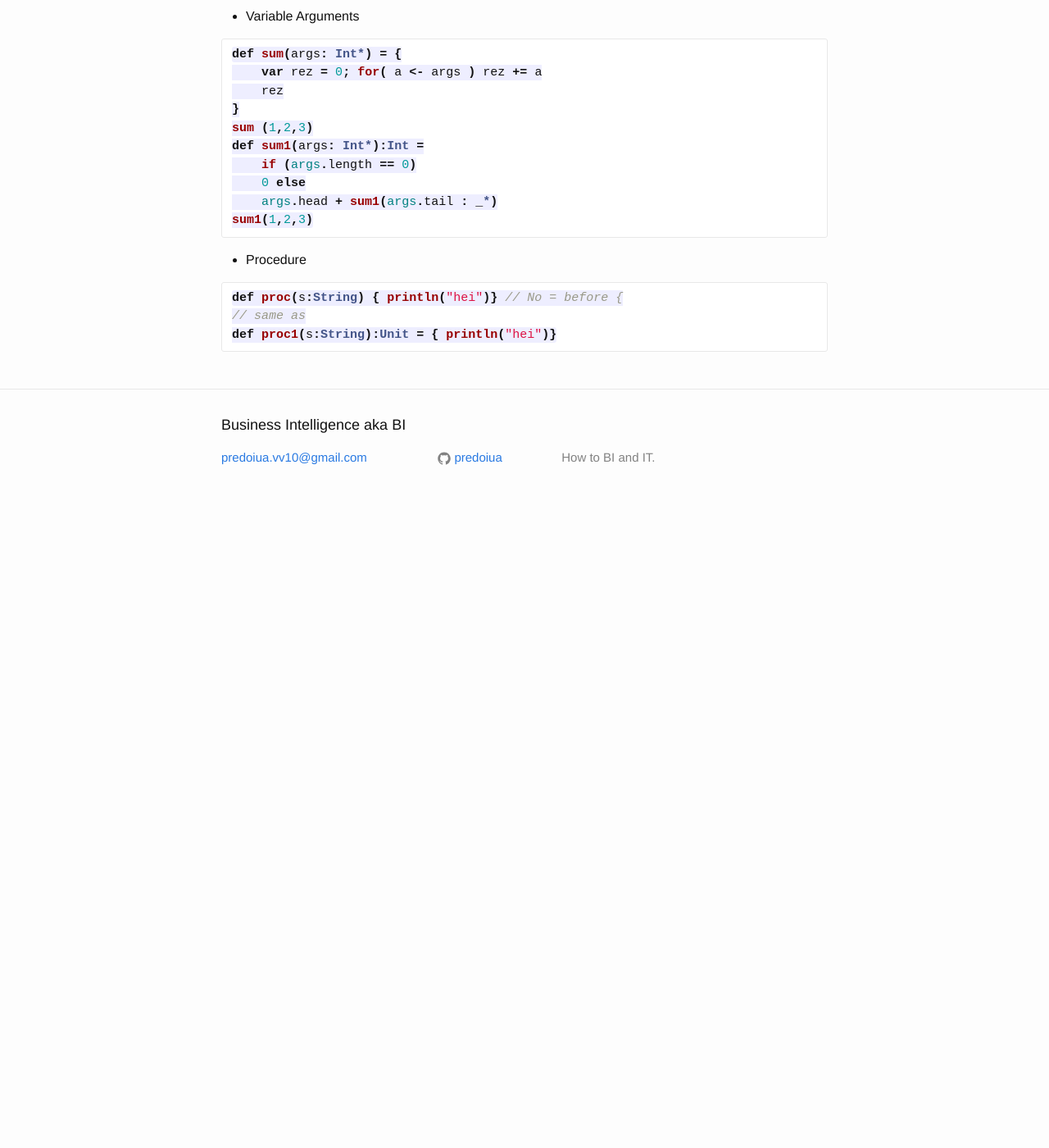
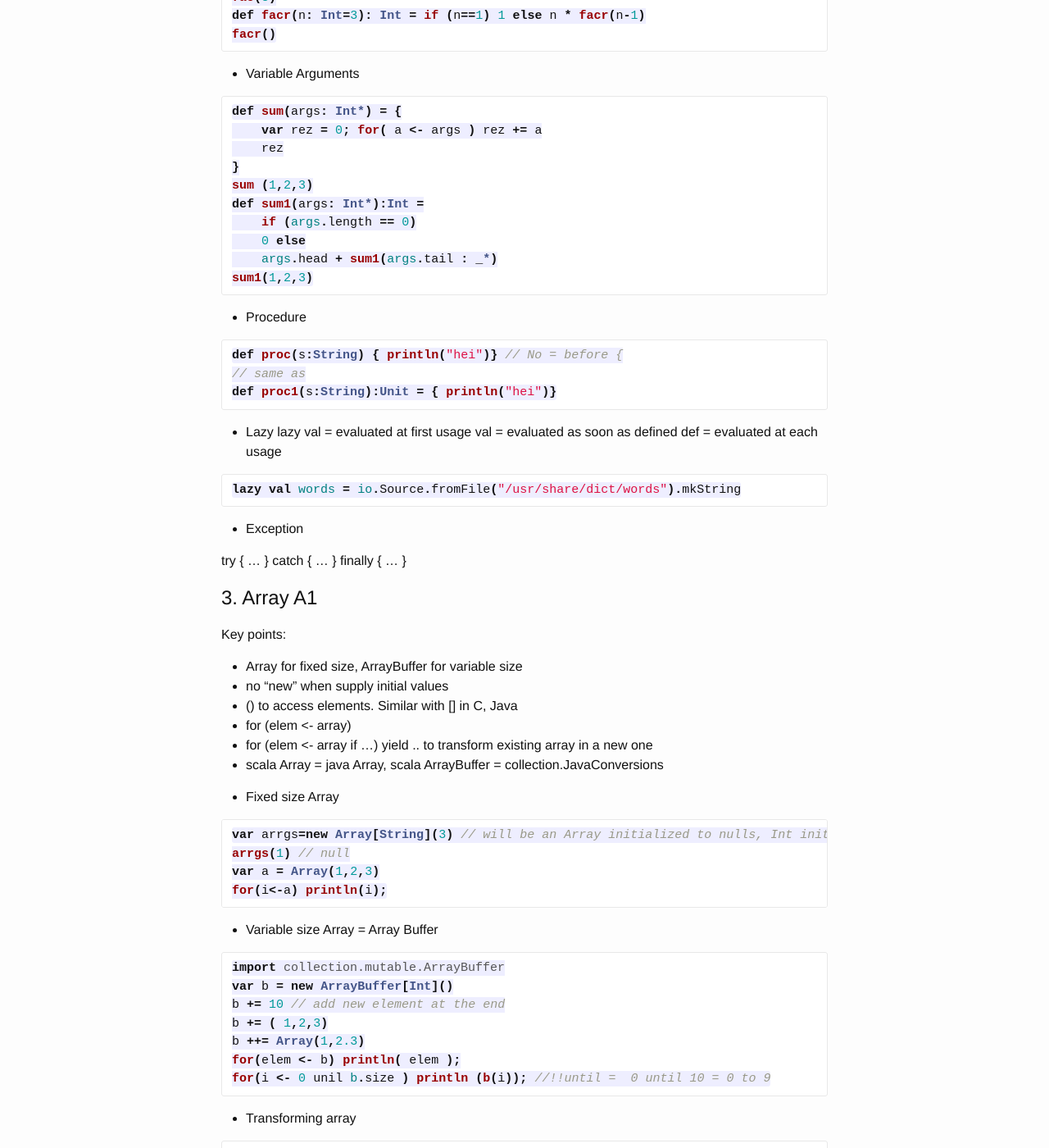
Before and after one commit to predoiua/predoiua.github.io, a Jekyll site: the page built from tutorials/scala/scala_for_the_impatient/index.md, in a window 1280 px wide and 1400 px high, scrolled down 1217 px. Shown: the whole window at 82% size. Built offline with Jekyll 4.4.1, drawn with Linux system fonts in a browser that asks for light colours; before the commit the page ends 1847 px from its top, so only the background shows below that; some of the changed text lies outside the part shown.

Commit message:
scala for the impartient 3

```diff
--- a/tutorials/scala/scala_for_the_impatient/index.md
+++ b/tutorials/scala/scala_for_the_impatient/index.md
@@ -21,7 +21,7 @@
 2.to(10)
 2 to 10
 2.toString // instead of cast2.to(10)
-3+4 // same as 3.(4)
+3+4 // same as 3+(4)
 ~~~
 
 ##2. Control Structures and Functions A1
@@ -41,6 +41,7 @@
 
 ~~~ scala
 for ( i <- 1 to 10) println(i)
+for ( i <- 20 to 10 by -1) println(i)
 for ( i <- 1 to 3; j <- 1 to 3 if i != j ) print ( (10*i + j) + " " )
 ~~~
 - function
@@ -76,3 +77,76 @@
 // same as
 def proc1(s:String):Unit = { println("hei")}
 ~~~
+- Lazy
+lazy val = evaluated at first usage
+val = evaluated as soon as defined
+def = evaluated at each usage
+
+~~~ scala
+lazy val words = io.Source.fromFile("/usr/share/dict/words").mkString
+~~~
+- Exception
+
+try { ... } catch { ... } finally { ... }
+
+##3. Array A1
+
+Key points:
+- Array for fixed size, ArrayBuffer for variable size
+- no "new" when supply initial values
+- () to access elements. Similar with [] in C, Java
+- for (elem <- array)
+- for (elem <- array if ...) yield .. to transform existing array in a new one
+- scala Array = java Array, scala ArrayBuffer = collection.JavaConversions
+
+- Fixed size Array
+
+~~~ scala
+var arrgs=new Array[String](3) // will be an Array initialized to nulls, Int initialized to 0
+arrgs(1) // null
+var a = Array(1,2,3)
+for(i<-a) println(i);
+~~~
+
+- Variable size Array = Array Buffer
+
+~~~ scala
+import collection.mutable.ArrayBuffer
+var b = new ArrayBuffer[Int]()
+b += 10 // add new element at the end
+b += ( 1,2,3)
+b ++= Array(1,2.3)
+for(elem <- b) println( elem );
+for(i <- 0 unil b.size ) println (b(i)); //!!until =  0 until 10 = 0 to 9
+~~~
+
+- Transforming array
+
+~~~ scala
+var b = Array(2,3,5,6,11)
+val result = for(elem <- b if( elem%2 ==0) ) yield elem * 2// same as ..
+b.filter( _ % 2 == 0 ).map( 2 * _ ) // same as ..
+b filter { _ % 2 == 0 } map { 2 * _ }
+~~~
+
+- common algorithms
+
+~~~ scala
+Array(1,2,3).sum
+(1 to 3).max
+b.sortWith( _ < _ )
+b.mkString(" and ")
+b.mkString("<",",",">")
+~~~
+
+##4. Maps and Tuples A1
+
+Key points:
+- need to select mutable or immutable maps
+- default is immutable hash map
+
+- constructing a map
+
+~~~ scala
+var scores = Map("alice"->10,"bob"->9)
+~~~
```
